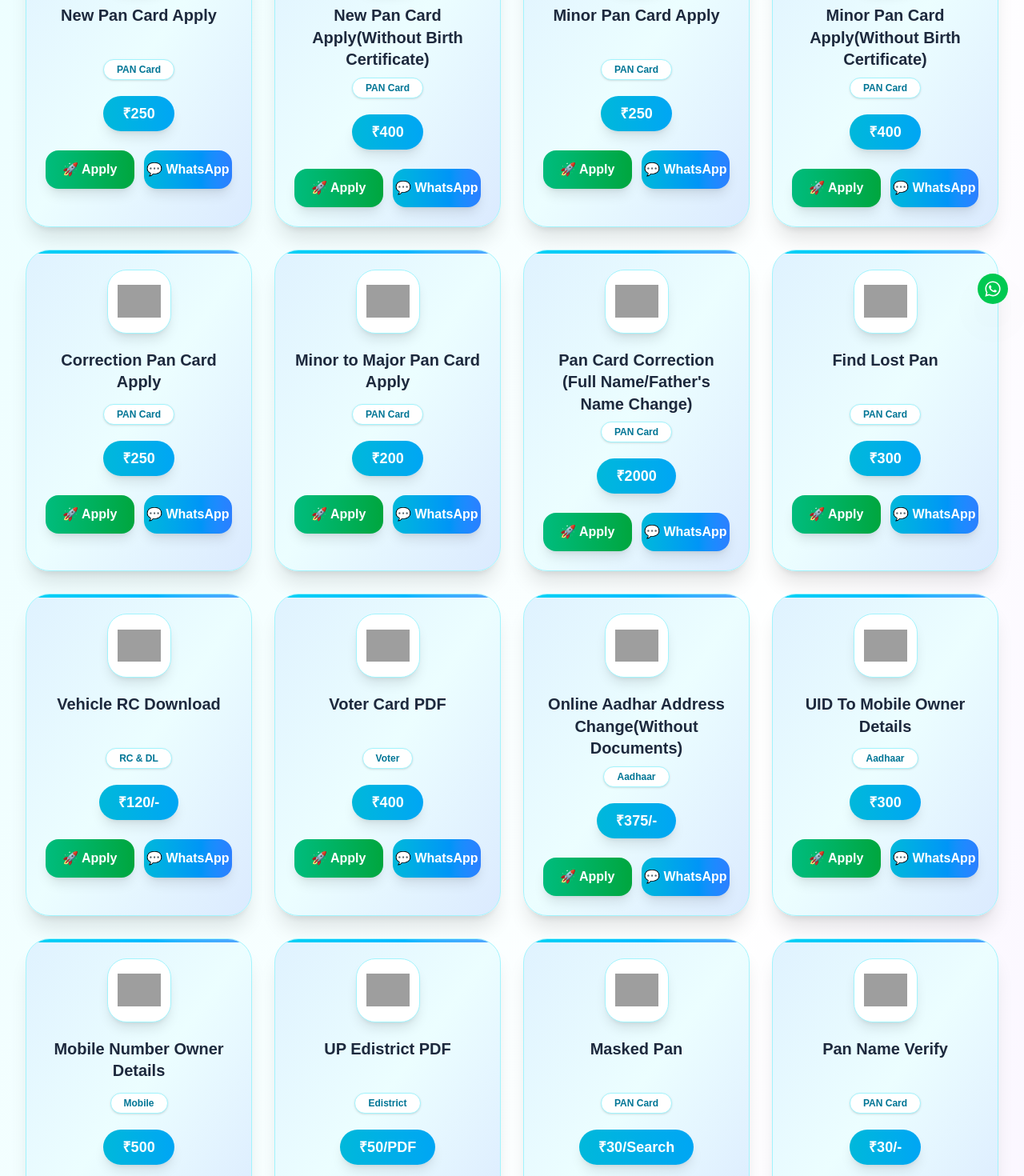
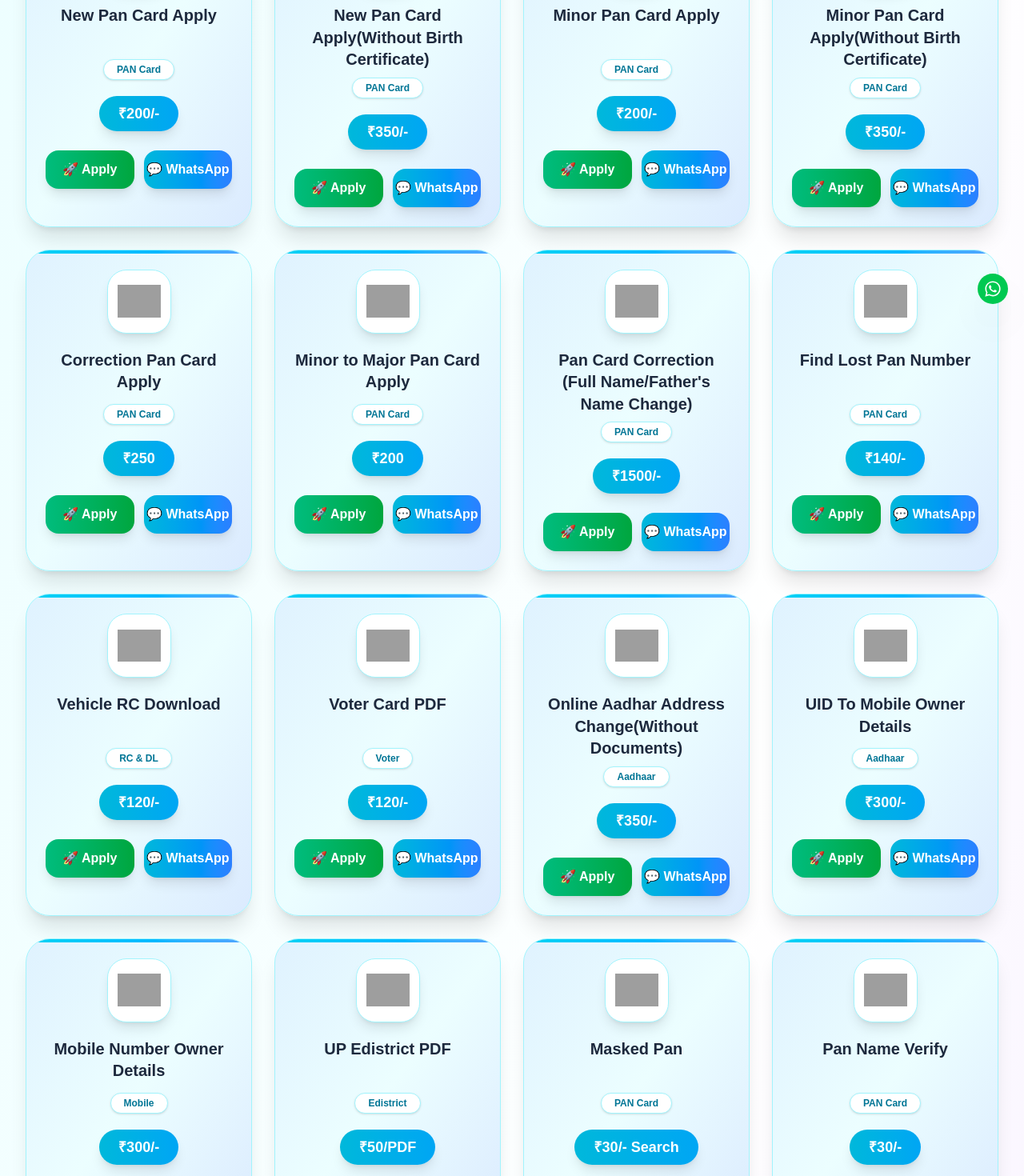
Before and after one commit to Priyanshu-Kummar-Developer/jpg-pan-service, a React (Vite) app: page / in a window 1280 px wide. Shown: the part 400-1870 px from the top of the page at 80% size. Built offline with nearby package versions, Linux system fonts and the light colour scheme; grey boxes are pictures that could not be loaded.

Commit message:
Update services.ts

```diff
--- a/src/data/services.ts
+++ b/src/data/services.ts
@@ -2,28 +2,28 @@
 
     {
         title: "New Pan Card Apply",
-        charge: "₹250",
+        charge: "₹200/-",
         category: "PAN Card",
         logo: "https://cdn-icons-png.flaticon.com/512/1041/1041916.png",
     },
 
     {
         title: "New Pan Card Apply(Without Birth Certificate)",
-        charge: "₹400",
+        charge: "₹350/-",
         category: "PAN Card",
         logo: "https://cdn-icons-png.flaticon.com/512/1041/1041916.png",
     },
 
     {
         title: "Minor Pan Card Apply",
-        charge: "₹250",
+        charge: "₹200/-",
         category: "PAN Card",
         logo: "https://cdn-icons-png.flaticon.com/512/1041/1041916.png",
     },
 
     {
         title: "Minor Pan Card Apply(Without Birth Certificate)",
-        charge: "₹400",
+        charge: "₹350/-",
         category: "PAN Card",
         logo: "https://cdn-icons-png.flaticon.com/512/1041/1041916.png",
     },
@@ -44,14 +44,14 @@
 
     {
         title: "Pan Card Correction (Full Name/Father's Name Change)",
-        charge: "₹2000",
+        charge: "₹1500/-",
         category: "PAN Card",
         logo: "https://cdn-icons-png.flaticon.com/512/1041/1041916.png",
     },
 
     {
-        title: "Find Lost Pan",
-        charge: "₹300",
+        title: "Find Lost Pan Number",
+        charge: "₹140/-",
         category: "PAN Card",
         logo: "https://cdn-icons-png.flaticon.com/512/1041/1041916.png",
     },
@@ -66,28 +66,28 @@
 
     {
         title: "Voter Card PDF",
-        charge: "₹400",
+        charge: "₹120/-",
         category: "Voter",
         logo: "https://cdn-icons-png.flaticon.com/512/681/681494.png",
     },
 
     {
         title: "Online Aadhar Address Change(Without Documents)",
-        charge: "₹375/-",
+        charge: "₹350/-",
         category: "Aadhaar",
         logo: "https://cdn-icons-png.flaticon.com/512/3059/3059518.png",
     },
 
     {
         title: "UID To Mobile Owner Details",
-        charge: "₹300",
+        charge: "₹300/-",
         category: "Aadhaar",
         logo: "https://cdn-icons-png.flaticon.com/512/3059/3059518.png",
     },
 
     {
         title: "Mobile Number Owner Details",
-        charge: "₹500",
+        charge: "₹300/-",
         category: "Mobile",
         logo: "https://cdn-icons-png.flaticon.com/512/724/724664.png",
     },
@@ -101,7 +101,7 @@
 
     {
         title: "Masked Pan",
-        charge: "₹30/Search",
+        charge: "₹30/- Search",
         category: "PAN Card",
         logo: "https://cdn-icons-png.flaticon.com/512/942/942748.png",
     },
@@ -241,14 +241,14 @@
 
     {
         title: "Voter Card Manual",
-        charge: "₹400",
+        charge: "₹120/-",
         category: "Voter",
         logo: "https://cdn-icons-png.flaticon.com/512/681/681494.png",
     },
 
     {
         title: "Pan Card Manual Print",
-        charge: "₹120",
+        charge: "₹100/-",
         category: "PAN Card",
         logo: "https://cdn-icons-png.flaticon.com/512/1041/1041916.png",
     },
@@ -318,7 +318,7 @@
 
     {
         title: "Aadhaar Manual Print",
-        charge: "₹450/PDF",
+        charge: "₹120/- PDF",
         category: "Aadhaar",
         logo: "https://cdn-icons-png.flaticon.com/512/3135/3135715.png",
     },
```
